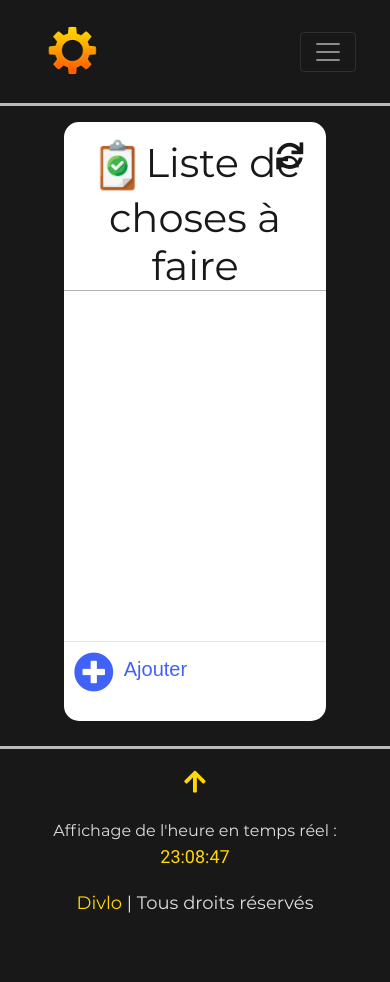
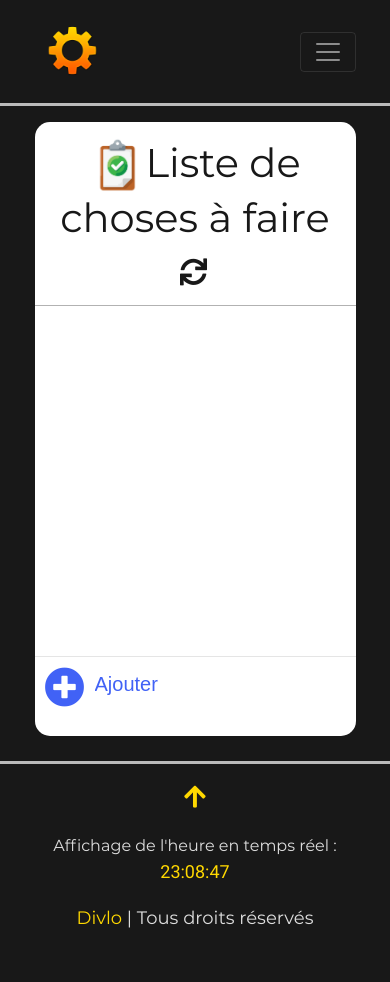
Before and after one commit to theoludwig/FunctionProject, a PHP site: page /views/function-views/toDoList.php in a window 390 px wide. Before the commit the page ends 913 px from the top, so only its background shows below. Run offline with PHP 8.4, Linux system fonts and the light colour scheme.

Commit message:
Hotfix : Responsive ToDoList

```diff
--- a/css/style.css
+++ b/css/style.css
@@ -163,10 +163,6 @@ footer i:hover
 }
 .clear{
     width : 30px;
-    height: 30px;
-    position: absolute;
-    right:20px;
-    top: 20px;
 }
 .clear i{
     font-size: 27px;
@@ -192,7 +188,7 @@ footer i:hover
     margin:0;
 }
 .item{
-    height: 45px;
+    height: 100%;
     min-height: 45px;
     position: relative;
     border-bottom: 1px solid rgba(0,0,0,0.1);
@@ -214,13 +210,8 @@ footer i:hover
     color:#6eb200;
 }
 .item p.text {
-    position: absolute;
-    padding:0;
-    margin:0;
+    margin-top: 10px;
     font-size: 20px;
-    left:50px;
-    top:10px;
-    max-width:285px;
     transition: 0.2s;
     color: #181818;
 }
--- a/scripts/toDoList.js
+++ b/scripts/toDoList.js
@@ -18,10 +18,16 @@ function addTask(task, id, done, trash) {
     if(trash) {
         return;
     }
-    const item = `<li class="item" id=${id}>
-                    <i class="fa ${(done) ? check : unCheck} co" id="complete"></i>
-                    <p class="text ${(done) ? lineThrough : ""}">${task}</p>
-                    <i class="fas fa-trash-alt de" id="removeTask"></i>
+    const item = `<li class="item row" id=${id}>
+                    <div class="col-2">
+                        <i class="fa ${(done) ? check : unCheck} co" id="complete"></i>
+                    </div>
+                    <div class="col-8">
+                        <p class="text text-center ${(done) ? lineThrough : ""}">${task}</p>
+                    </div>
+                    <div class="col-2">
+                        <i class="fas fa-trash-alt de" id="removeTask"></i>
+                    </div>
                   </li>
                 `;
     list.insertAdjacentHTML("beforeend", item);
@@ -49,19 +55,19 @@ btnAddTask.addEventListener('click', (event) => {addTaskElement(event)});
 list.addEventListener('click', (event) => {
     const element = event.target;
     const elementJob = element.getAttribute('id');
-    const elementId = element.parentNode.getAttribute('id');
+    const elementId = element.parentNode.parentNode.getAttribute('id');
 
     /* Tâche compléter */
     if(elementJob == "complete") {
         element.classList.toggle(check);
         element.classList.toggle(unCheck);
-        element.parentNode.querySelector(".text").classList.toggle(lineThrough);
+        element.parentNode.parentNode.querySelector(".text").classList.toggle(lineThrough);
         tasksListArray[elementId].done = tasksListArray[elementId].done ? false : true;
     }
 
     /* Supprime une tâche */
     else if(elementJob == "removeTask") {
-        element.parentNode.parentNode.removeChild(element.parentNode);
+        element.parentNode.parentNode.remove();
         tasksListArray[elementId].trash = true;
     }
     localStorage.setItem("tasks", JSON.stringify(tasksListArray));
--- a/views/function-views/toDoList.php
+++ b/views/function-views/toDoList.php
@@ -6,17 +6,17 @@
 
 <div class="container">
     <div class="row">
-        <div class="col-10 mx-auto">
+        <div class="col-sm-12 col-md-10 mx-auto">
             <div class="header">
                 <h1 class="text-center pt-3 toDoListTitle"><img style="height: 1.4em;" src="/img/function-image/toDoList.png" alt="ToDoList">Liste de choses à faire</h1>
-                <div class="clear">
+                <div class="clear pt-3 pb-3 mx-auto">
                     <i class="fas fa-sync"></i>
                 </div>
             </div>
         </div>
     </div>
     <div class="row">
-        <div class="col-10 mx-auto">
+        <div class="col-sm-12 col-md-10 mx-auto">
             <div class="content">
                 <!-- Remplissage de la liste avec Javascript -->
                 <ul id="list">
@@ -26,7 +26,7 @@
         </div>
     </div>
     <div class="row">
-        <div class="col-10 mx-auto">
+        <div class="col-sm-12 col-md-10 mx-auto">
             <div class="add-to-do">
                 <form action="" id="addTask">
                     <i id="btnAddTask" class="fa fa-plus-circle"></i>
```
